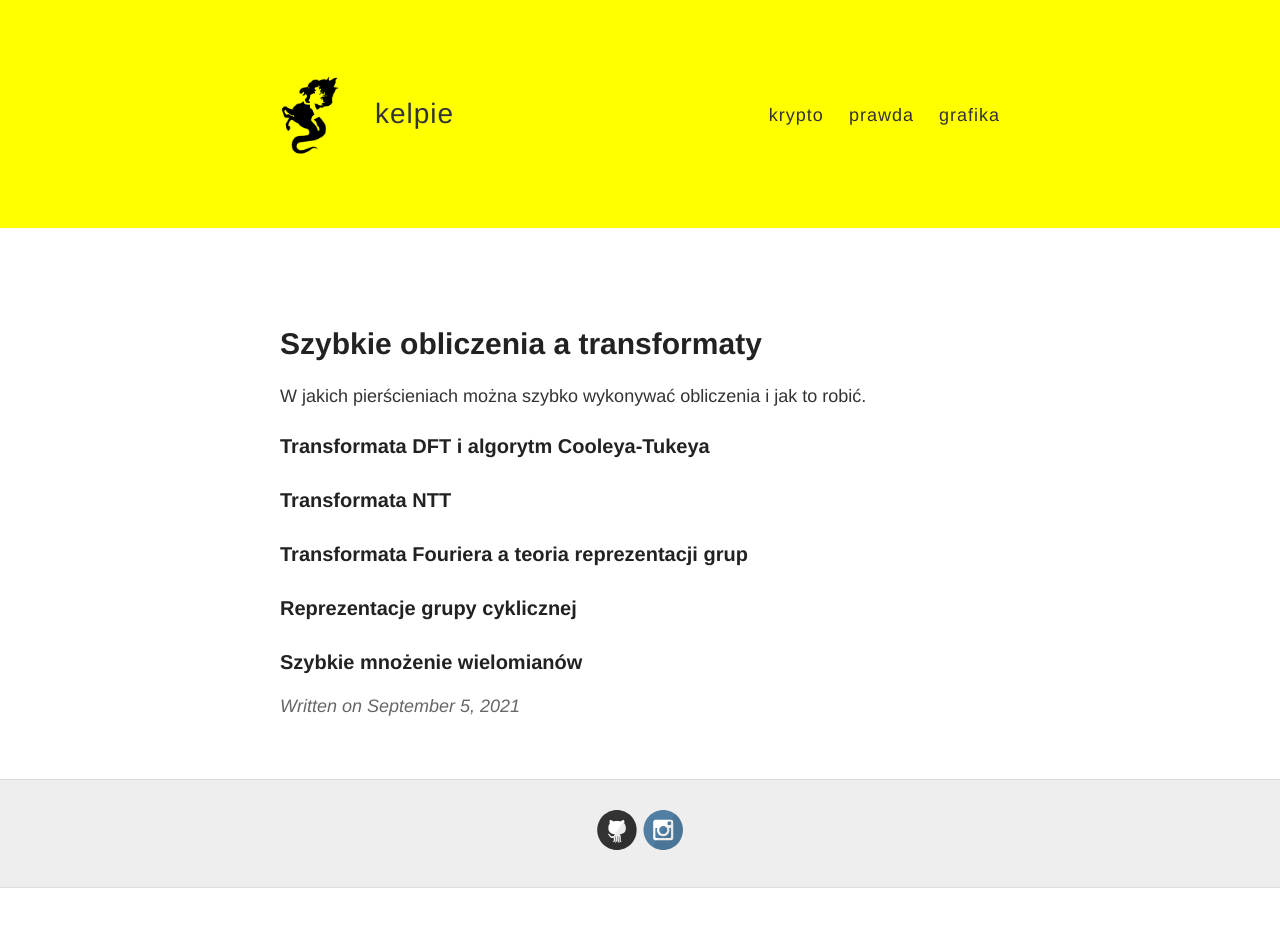
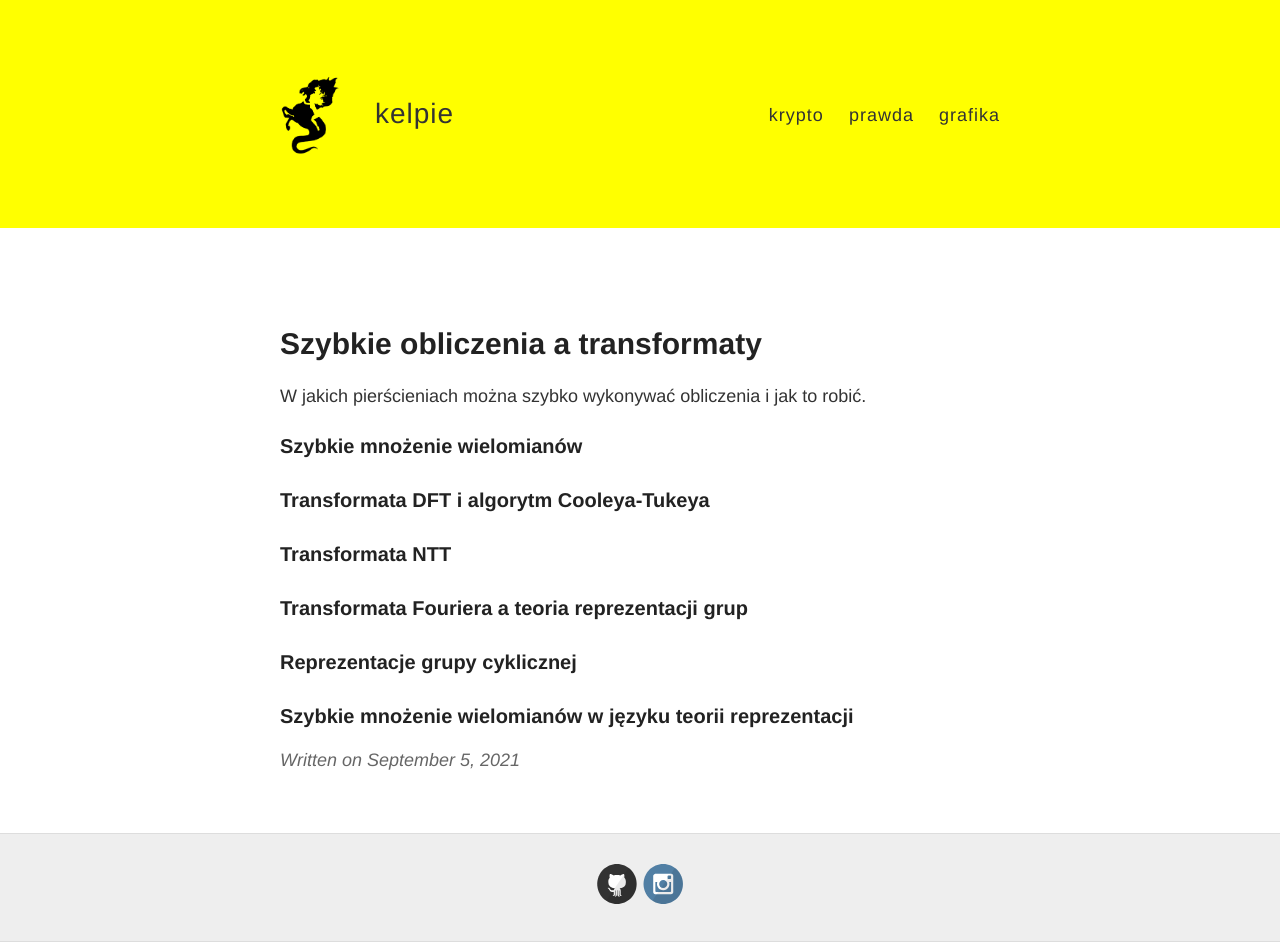
Before and after one commit to keIpie/keIpie.github.io, a Jekyll site: the page built from popular/_posts/2021-9-5-transformaty.md, in a window 1280 px wide. Built offline with Jekyll 4.4.1, drawn with Linux system fonts in a browser that asks for light colours; before the commit the page ends 900 px from its top, so only the background shows below that.

Commit message:
transformaty

```diff
--- a/popular/_posts/2021-9-5-transformaty.md
+++ b/popular/_posts/2021-9-5-transformaty.md
@@ -5,6 +5,7 @@ title: Szybkie obliczenia a transformaty
 
 W jakich pierścieniach można szybko wykonywać obliczenia i jak to robić.
 
+### Szybkie mnożenie wielomianów
 
 ### Transformata DFT i algorytm Cooleya-Tukeya
 
@@ -14,4 +15,4 @@ W jakich pierścieniach można szybko wykonywać obliczenia i jak to robić.
 
 ### Reprezentacje grupy cyklicznej
 
-### Szybkie mnożenie wielomianów
+### Szybkie mnożenie wielomianów w języku teorii reprezentacji
```
